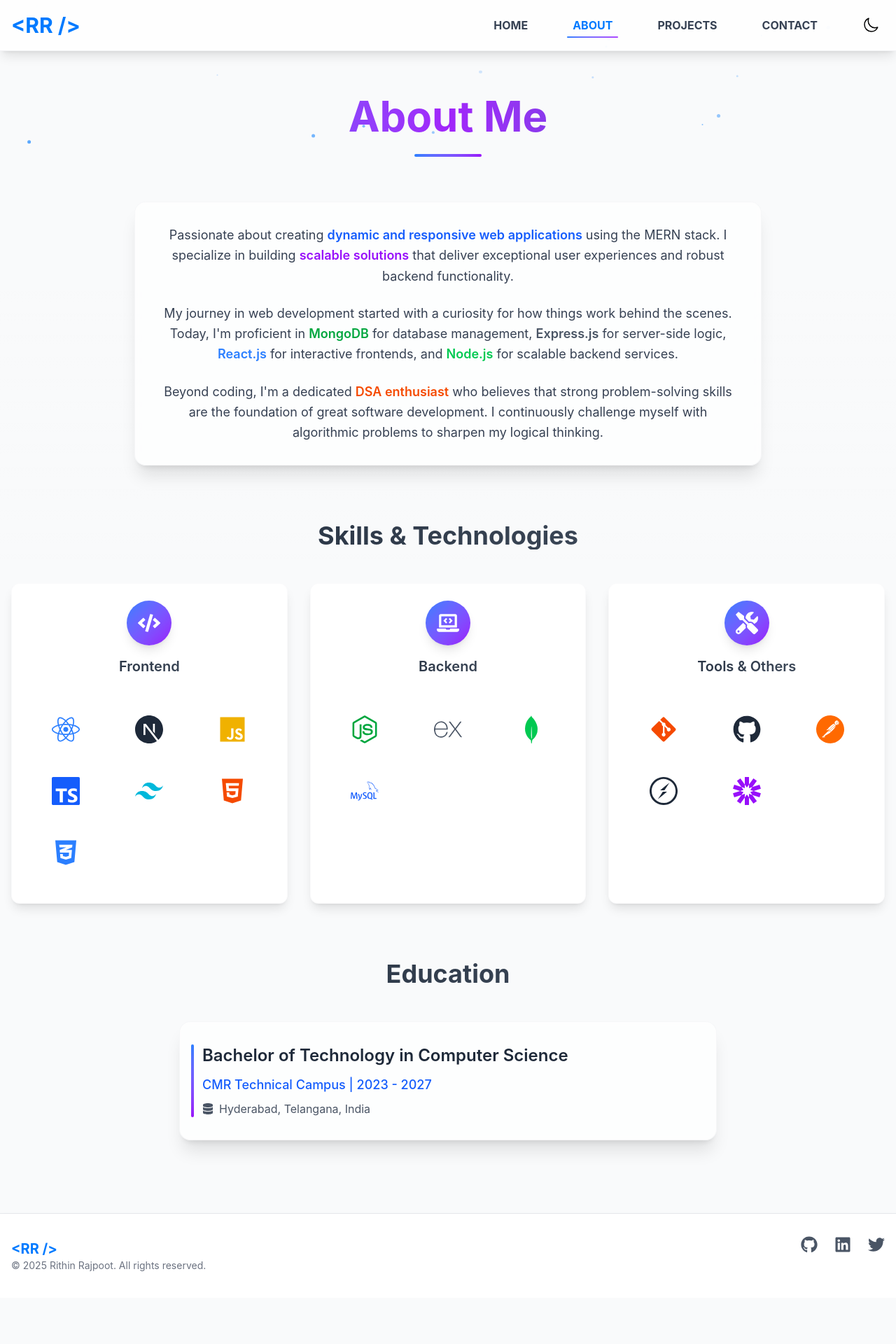
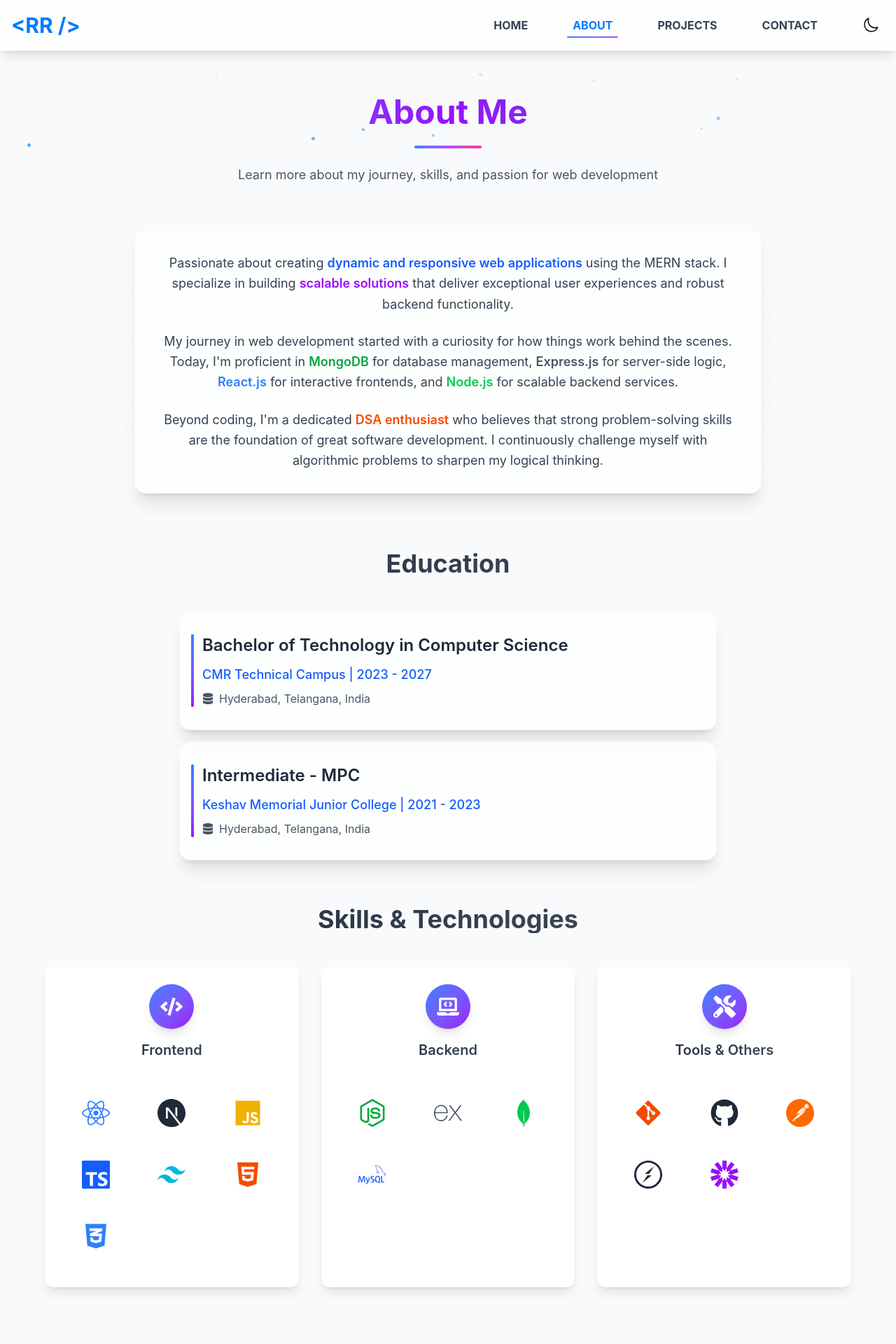
Before and after one commit to rithin-rajpoot/rithin.portfolio, a Next.js app: page /about in a window 1280 px wide. Shown: the top 1920 px of the page at 70% size. Before the commit the page ends 1854 px from the top, so only its background shows below. Built offline with nearby package versions, Linux system fonts and the light colour scheme.

Commit message:
Improved some funtionalities

```diff
--- a/src/app/about/page.tsx
+++ b/src/app/about/page.tsx
@@ -1,5 +1,6 @@
 "use client";
-import React, { useState, useEffect } from 'react';
+import React, { useState, useEffect, useRef } from 'react';
+import { motion, useInView } from "framer-motion";
 import {
   FaCode,
   FaLaptopCode,
@@ -25,8 +26,23 @@ import {
   SiJsonwebtokens
 } from "react-icons/si";
 
+// Animation variants for header
+const headerVariants = {
+  hidden: { opacity: 0, y: -30 },
+  visible: {
+    opacity: 1,
+    y: 0,
+    transition: {
+      duration: 0.8,
+      ease: "easeOut"
+    }
+  }
+};
+
 const AboutPage = () => {
   const [isVisible, setIsVisible] = useState<Record<string, boolean>>({});
+  const headerRef = useRef(null);
+  const isHeaderInView = useInView(headerRef, { amount: 0.5 });
 
   useEffect(() => {
     const observer = new IntersectionObserver(
@@ -118,20 +134,36 @@ const AboutPage = () => {
   return (
     <div className="min-h-screen">
       <div className="container max-w-7xl mx-auto py-10 px-4">
-        {/* Header */}
-        <div
-          id="animate-header"
-          className={`text-center mb-16 transform transition-all duration-1000 ${
-            isVisible['animate-header'] || true
-              ? 'translate-y-0 opacity-100'
-              : 'translate-y-8 opacity-0'
-          }`}
+        {/* Header - Updated to match Projects component */}
+        <motion.div
+          ref={headerRef}
+          initial="hidden"
+          animate={isHeaderInView ? "visible" : "hidden"}
+          variants={headerVariants}
+          className="text-center mb-16"
         >
-          <h1 className="text-5xl md:text-6xl font-bold mb-6 bg-gradient-to-r from-blue-600 via-purple-600 to-blue-800 bg-clip-text text-transparent animate-pulse">
+          <motion.h1
+            className="text-4xl md:text-5xl font-bold mb-6 bg-gradient-to-r from-blue-600 via-purple-600 to-blue-800 bg-clip-text text-transparent"
+          >
             About Me
-          </h1>
-          <div className="w-24 h-1 bg-gradient-to-r from-blue-500 to-purple-600 mx-auto rounded-full shadow-lg"></div>
-        </div>
+          </motion.h1>
+
+          <motion.div
+            initial={{ scaleX: 0 }}
+            animate={isHeaderInView ? { scaleX: 1 } : { scaleX: 0 }}
+            transition={{ delay: 0.3, duration: 1, ease: "easeOut" }}
+            className="w-24 h-1 bg-gradient-to-r from-blue-500 via-purple-500 to-pink-500 mx-auto rounded-full mb-6"
+          />
+
+          <motion.p
+            initial={{ opacity: 0, y: 20 }}
+            animate={isHeaderInView ? { opacity: 1, y: 0 } : { opacity: 0, y: 20 }}
+            transition={{ delay: 0.5, duration: 0.6 }}
+            className="text-lg text-gray-600 dark:text-gray-400 max-w-2xl mx-auto"
+          >
+            Learn more about my journey, skills, and passion for web development
+          </motion.p>
+        </motion.div>
 
         {/* Bio Section */}
         <section
@@ -155,41 +187,7 @@ const AboutPage = () => {
           </div>
         </section>
 
-        {/* Skills Section */}
-        <section
-          id="animate-skills"
-          className="mb-20"
-        >
-          <h2 className={`text-3xl md:text-4xl font-bold text-center mb-12 bg-gradient-to-r from-gray-800 to-gray-600 dark:from-white dark:to-gray-300 bg-clip-text text-transparent transform transition-all duration-1000 ${
-            isVisible['animate-skills']
-              ? 'translate-y-0 opacity-100'
-              : 'translate-y-8 opacity-0'
-          }`}>
-            Skills & Technologies
-          </h2>
-          <div className="grid grid-cols-1 md:grid-cols-2 lg:grid-cols-3 gap-8">
-            <SkillCard
-              icon={FaCode}
-              title="Frontend"
-              techs={technologies.frontend}
-              delay={100}
-            />
-            <SkillCard
-              icon={FaLaptopCode}
-              title="Backend"
-              techs={technologies.backend}
-              delay={200}
-            />
-            <SkillCard
-              icon={FaTools}
-              title="Tools & Others"
-              techs={technologies.tools}
-              delay={300}
-            />
-          </div>
-        </section>
-
-        {/* Education Section */}
+         {/* Education Section */}
         <section
           id="animate-education"
           className={`mb-16 transform transition-all duration-1000 delay-400 ${
@@ -218,6 +216,57 @@ const AboutPage = () => {
               </div>
             </div>
           </div>
+          <div className="max-w-3xl mx-auto mt-4">
+            <div className="bg-white/70 dark:bg-gray-800/30 backdrop-blur-xs p-8 rounded-2xl shadow-xl border border-gray-200/30 dark:border-gray-700/30 hover:shadow-2xl transform hover:-translate-y-1 transition-all duration-500">
+              <div className="relative">
+                <div className="absolute -left-4 top-0 w-1 h-full bg-gradient-to-b from-blue-500 to-purple-600 rounded-full"></div>
+                <h3 className="text-xl md:text-2xl font-semibold mb-3 text-gray-800 dark:text-white">
+                  Intermediate - MPC
+                </h3>
+                <p className="text-blue-600 dark:text-blue-400 font-medium mb-2 text-lg">
+                  Keshav Memorial Junior College | 2021 - 2023
+                </p>
+                <p className="text-gray-600 dark:text-gray-400 flex items-center">
+                  <FaDatabase className="mr-2" />
+                  Hyderabad, Telangana, India
+                </p>
+              </div>
+            </div>
+          </div>
+        </section>
+
+        {/* Skills Section */}
+        <section
+          id="animate-skills"
+          className="mb-20"
+        >
+          <h2 className={`text-3xl md:text-4xl font-bold text-center mb-12 bg-gradient-to-r from-gray-800 to-gray-600 dark:from-white dark:to-gray-300 bg-clip-text text-transparent transform transition-all duration-1000 ${
+            isVisible['animate-skills']
+              ? 'translate-y-0 opacity-100'
+              : 'translate-y-8 opacity-0'
+          }`}>
+            Skills & Technologies
+          </h2>
+          <div className="sm:px-12 px-5 grid grid-cols-1 md:grid-cols-2 lg:grid-cols-3 gap-8">
+            <SkillCard
+              icon={FaCode}
+              title="Frontend"
+              techs={technologies.frontend}
+              delay={100}
+            />
+            <SkillCard
+              icon={FaLaptopCode}
+              title="Backend"
+              techs={technologies.backend}
+              delay={200}
+            />
+            <SkillCard
+              icon={FaTools}
+              title="Tools & Others"
+              techs={technologies.tools}
+              delay={300}
+            />
+          </div>
         </section>
 
 
--- a/src/app/components/About.tsx
+++ b/src/app/components/About.tsx
@@ -113,7 +113,7 @@ const About = () => {
       icon: "💻",
     },
     {
-      number: "200+",
+      number: "300+",
       label: "DSA Problems Solved",
       icon: "🧠",
     },
@@ -196,23 +196,6 @@ const About = () => {
               </div>
             </motion.div>
 
-            {/* <motion.div
-              variants={fadeInUp}
-              transition={{ delay: 0.4, duration: 0.6 }}
-              className="space-y-4"
-            >
-              <p className="text-gray-600 dark:text-gray-300 leading-relaxed">
-                My journey in web development started with a curiosity for how things work behind the scenes.
-                Today, I'm proficient in MongoDB for database management, Express.js for server-side logic,
-                React.js for interactive frontends, and Node.js for scalable backend services.
-              </p>
-
-              <p className="text-gray-600 dark:text-gray-300 leading-relaxed">
-                Beyond coding, I'm a dedicated DSA enthusiast who believes that strong problem-solving
-                skills are the foundation of great software development. I continuously challenge myself
-                with algorithmic problems to sharpen my logical thinking.
-              </p>
-            </motion.div> */}
 
             {/* Skills */}
             <motion.div
--- a/src/app/components/Footer.tsx
+++ b/src/app/components/Footer.tsx
@@ -82,18 +82,18 @@ const Footer = () => {
       variants={containerVariants}
     >
       <div className="container max-w-7xl mx-auto px-4 py-8">
-        <div className="flex flex-col md:flex-row justify-between items-center">
+        <div className="flex flex-col md:flex-row justify-between items-center gap-4">
           <motion.div
-            className="mb-4 md:mb-0"
+            className="mb-4"
             variants={itemVariants}
           >
             <motion.div
               initial="rest"
               whileHover="hover"
               variants={logoVariants}
-              className="inline-block"
+              className="flex items-center space-x-2 cursor-pointer justify-center md:justify-start"
             >
-              <Link className="text-xl font-bold text-primary text-center md:text-left" href="/">
+              <Link className="text-xl font-bold text-primary " href="/">
                 &lt;RR /&gt;
               </Link>
             </motion.div>
--- a/src/app/components/Hero.tsx
+++ b/src/app/components/Hero.tsx
@@ -174,7 +174,7 @@ const TerminalComponent = () => {
 
 const Hero = () => {
   return (
-    <section className="py-16 md:py-28 my-6 container max-w-7xl mx-auto px-4 relative overflow-hidden">
+    <section className="py-16 my-6 container max-w-7xl mx-auto px-4 relative overflow-hidden">
       {/* Animated background elements */}
       <div className="absolute inset-0 -z-10">
         <motion.div
--- a/src/app/components/NewsLetter.tsx
+++ b/src/app/components/NewsLetter.tsx
@@ -2,7 +2,7 @@ import React from "react";
 
 const NewsLetter = () => {
   return (
-    <section className=" bg-white dark:bg-dark/50 rounded-lg shadow-md overflow-hidden animate-slide-up">
+    <section className="max-w-7xl mx-auto bg-white/70 dark:bg-gray-800/30 backdrop-blur-xs rounded-2xl mb-12 shadow-xl border border-gray-200/30 dark:border-gray-700/30 animate-slide-up">
       <div className="p-8 md:p-12">
         <div className="max-w-7xl mx-auto">
           <div className="grid grid-cols-1 md:grid-cols-2 gap-8 items-center">
@@ -16,7 +16,7 @@ const NewsLetter = () => {
               </p>
             </div>
 
-            <form className="flex felx-col md:flex-row gap-4">
+            <form className="grid grid-cols-1 md:grid-cols-2 gap-4 items-center">
               <input
                 type="email"
                 placeholder="Enter your email"
@@ -24,7 +24,7 @@ const NewsLetter = () => {
               />
               <button
                 type="submit"
-                className="bg-primary text-white px-8 py-3 rounded-lg hover:bg-primary/90 transition-colors"
+                className="bg-gradient-to-r from-blue-600 via-purple-600 to-blue-800 text-white px-8 py-3 rounded-lg hover:bg-primary/90 transition-colors hover:via-purple-700 hover:to-blue-900 duration-300 shadow-xl backdrop-blur-sm"
               >
                 Subscribe
               </button>
--- a/src/app/layout.tsx
+++ b/src/app/layout.tsx
@@ -20,6 +20,7 @@ const geistMono = Geist_Mono({
 export const metadata: Metadata = {
   title: "Rithin Rajpoot - Full Stack Developer",
   description: "Full Stack Developer & DSA Enthusiast - Portfolio showcasing modern web development projects and skills",
+
 };
 
 export default function RootLayout({
--- a/src/app/page.tsx
+++ b/src/app/page.tsx
@@ -16,5 +16,3 @@ export default function Home() {
     </div>
   );
 }
-{/* <Blogs /> */}
-{/* <NewsLetter /> */}
--- a/src/contents/projects.ts
+++ b/src/contents/projects.ts
@@ -2,6 +2,14 @@
 import { Project } from "@/types";
 
 export const projects: Project[] = [
+   {
+        title: 'UberForBlood',
+        description: 'A MERN-based platform for real-time donor-seeker interaction, facilitating blood donation and emergency requests.',
+        technologies: ['React.js', 'Redux toolkit', 'Socket.io', 'MongoDB', 'Node.js', 'Express.js', 'Tailwind CSS', 'Google Maps API'],
+        githubLink: 'https://github.com/rithin-rajpoot/UberForBlood',
+        demoLink: 'https://uber-for-blood-frontend.vercel.app/',
+        image: '/projects/UFB.png',
+      },
       {
         title: 'Gup Shup',
         description: 'Gup Shup is a real-time chat application built with the MERN stack and Redux Toolkit. It features secure authentication (JWT), real-time messaging (Socket.io), a fully responsive design using Tailwind CSS, and over 32 customizable UI themes to enhance user experience.',
@@ -11,6 +19,14 @@ export const projects: Project[] = [
         image: '/projects/chat-app.png',
       },
       {
+        title: 'Complaint Management System',
+        description: 'A modern, efficient complaint management system built with cutting-edge web technologies.',
+        technologies: ['MySQL', 'Express.js', 'EJS', 'Tailwind CSS'],
+        githubLink: 'https://github.com/rithin-rajpoot/complaint-management-system',
+        demoLink: 'https://github.com/rithin-rajpoot/complaint-management-system',
+        image: '/projects/CMS.png',
+      },
+      {
         title: 'Portfolio Website',
         description: 'My personal Portfolio Website — Built using Next.js and Framer Motion, this personal portfolio showcases modern transitions, smooth animations, and a clean, responsive layout. Designed to highlight projects and skills with an engaging user experience.',
         technologies: ['Next.js', 'TypeScript', 'Framer Motion', 'Tailwind CSS'],
@@ -18,21 +34,5 @@ export const projects: Project[] = [
         demoLink: 'https://rithin-portfolio.vercel.app/',
         image: '/projects/portfolio-website.png',
       },
-      {
-        title: 'UberForBlood',
-        description: 'A MERN-based platform for real-time donor-seeker interaction, facilitating blood donation and emergency requests.',
-        technologies: ['React.js', 'Redux toolkit', 'Socket.io', 'Tailwind CSS', 'MongoDB', 'Node.js', 'Express.js'],
-        githubLink: 'https://github.com/rithin-rajpoot/UberForBlood',
-        demoLink: 'https://github.com/rithin-rajpoot/UberForBlood',
-        image: '/projects/UFB.png',
-      },
-      {
-        title: 'Complaint Management System',
-        description: 'A modern, efficient complaint management system built with cutting-edge web technologies.',
-        technologies: ['MySQL', 'Express.js', 'EJS', 'Tailwind CSS'],
-        githubLink: 'https://github.com/rithin-rajpoot/complaint-management-system',
-        demoLink: 'https://github.com/rithin-rajpoot/complaint-management-system',
-        image: '/projects/CMS.png',
-      },
 
   ];
```
Also changed, not shown: public/projects/UFB.png.
